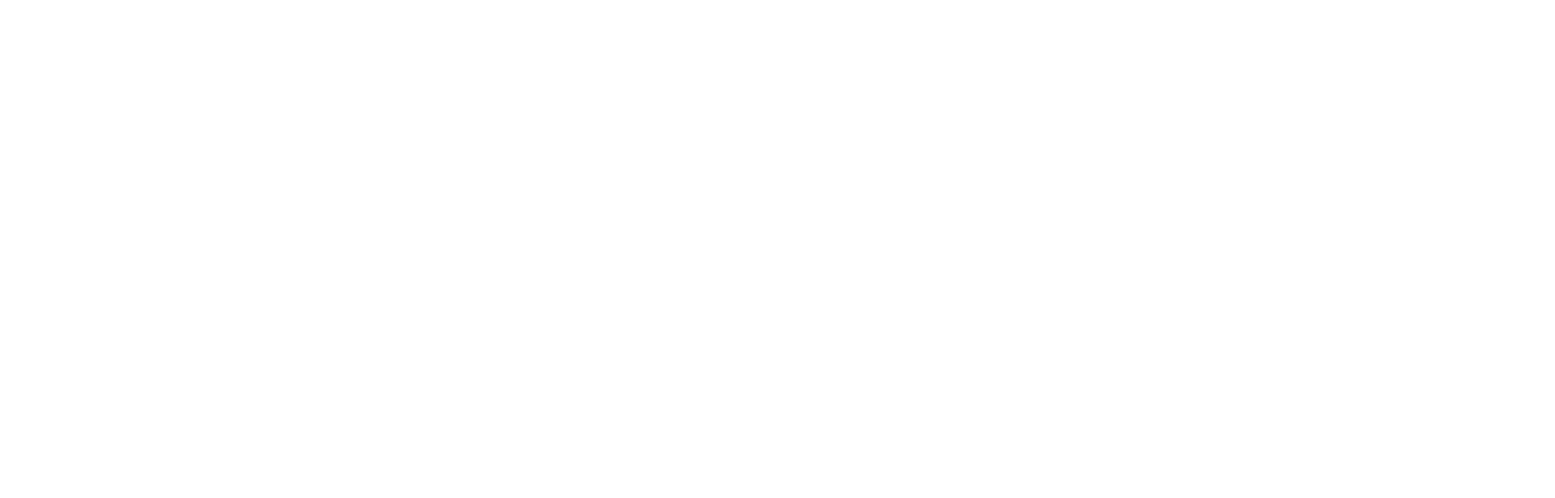
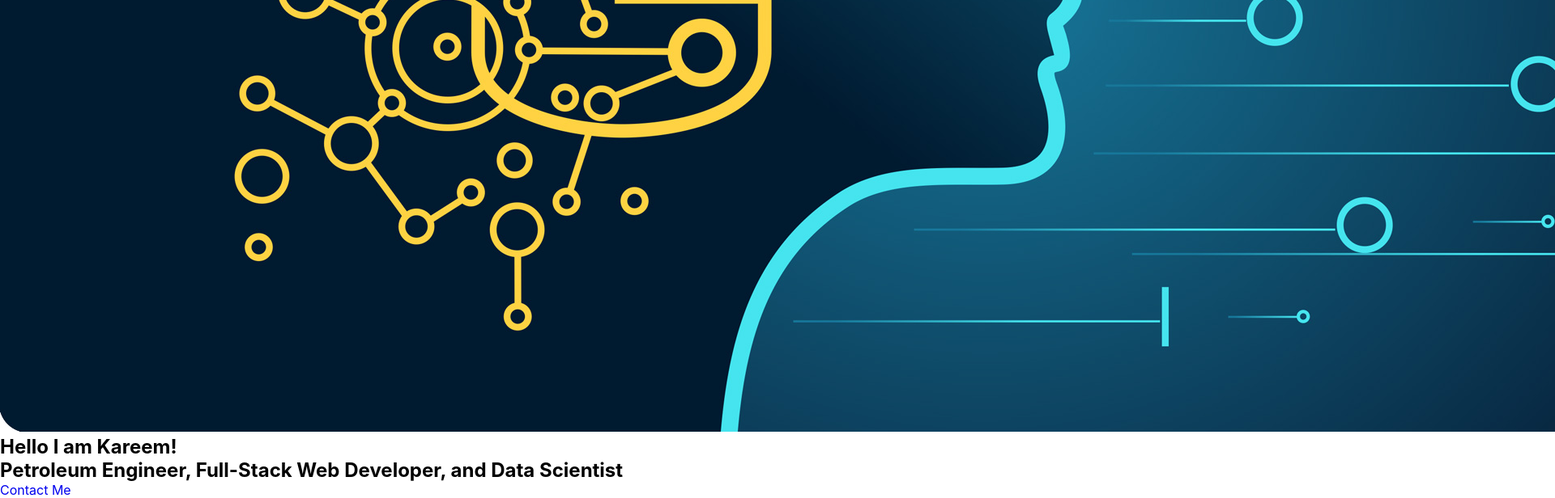
Before and after one commit to KareemD123/my-react-portfolio, a React (Create React App) app: page / in a window 1280 px wide. Shown: the part 797-1413 px from the top of the page at 81% size, 1920 px wide, since content can reach past the window. Before the commit the page ends 800 px from the top, so only its background shows below. Built offline with nearby package versions, Linux system fonts and the light colour scheme.

Commit message:
added some images

```diff
--- a/src/App.js
+++ b/src/App.js
@@ -21,8 +21,8 @@
           <div className="App">
           <Navbar />
 
-                {/* <Route exact path ="/" component = {Header} />
-                <Route exact path ="/" component = {About} />
+                <Route exact path ="/" component = {Header} />
+                {/*<Route exact path ="/" component = {About} />
                 <Route exact path ="/" component = {Skills} />
                 <Route exact path ="/" component = {Projects} />
                 <Route exact path ="/" component = {Contact} /> */}
--- a/src/Context/Context.js
+++ b/src/Context/Context.js
@@ -14,7 +14,7 @@
 
 
       state={
-        // sidebarOpen:false,
+        sidebarOpen:false,
         // closeLinks:false,
         links:Links,
         // headerShow:false,
@@ -25,12 +25,35 @@
         // backMode:false,
         // setClass:JSON.parse(localStorage.getItem("Mode"))
       }
+
+// open -close sidebar
+handleSidebar=()=>{
+  console.log('you pushed handleSidebar');
+  this.setState({
+    sidebarOpen:!this.state.sidebarOpen,
+  })
+}
+
+// close sidebar if is open
+handleClose=()=>{
+  console.log('you closed handleclose');
+  if(this.state.sidebarOpen===true){
+    this.setState({
+      sidebarOpen:false
+    })
+  }
+}
+
+
+
+
   render() {
     return(
       <ProductContext.Provider value={{
 
           ...this.state,
-
+          handleSidebar:this.handleSidebar,
+          handleClose: this.handleClose,
 
       }}>
         {this.props.children}
@@ -38,6 +61,10 @@
       </ProductContext.Provider>
     )
   }
+
+
+
+
 }
 
 const ProductConsumer = ProductContext.Consumer;
--- a/src/components/Header.js
+++ b/src/components/Header.js
@@ -1,9 +1,39 @@
 import React from 'react'
+import headerImg from '../images/pythonfordatascience.jpg';
+import {ProductConsumer} from '../Context/Context';
 
 export default function Header() {
   return (
-    <div>
-      Hello from header
-    </div>
+    <ProductConsumer>
+      {(value)=>{
+        return(
+          <section className="header">
+            <img src={headerImg} alt="header"/>
+            <div className="inside-container">
+              <div className="texts">
+                <h1>
+                  Hello I am Kareem!
+                </h1>
+                <h2>
+                  Petroleum Engineer, Full-Stack Web Developer, and Data Scientist
+                </h2>
+                <a href="mailto:draz@ualberta.ca">Contact Me</a>
+              </div>
+            </div>
+
+          {/* dark mode button */}
+          <div className="btnMode">
+            <div className="btnIcons">
+              <i className="fas fa-moon"></i>
+            </div>
+          </div>
+
+
+          {/* end of dark mode button */}
+
+          </section>
+        )
+      }}
+    </ProductConsumer>
   )
 }
--- a/src/components/Navbar.js
+++ b/src/components/Navbar.js
@@ -9,21 +9,25 @@
   return (
     <ProductConsumer>
       {(value) => {
+
+        const {handleSidebar, sidebarOpen, handleClose} = value;
+
+
         return (
-        <NavWrapper>
+        <NavWrapper show={sidebarOpen}>
           <div className="header-container">
             <nav>
               <div className="logoBtn">
-                <Link to='/'>
+                <Link to='/' onClick={handleClose}>
                 <img src={logo} alt='image'/>
                 </Link>
-                <div className='btn'>
+                <div className='btn' onClick={handleSidebar} >
                   <div className='bar'></div>
                   <div className='bar'></div>
                   <div className='bar'></div>
                 </div>
               </div>
-              <ul className='links'>
+              <ul className='links' onClick={handleClose}>
                 {value.links.map(links=>{
                   return(
                     <li key={links.id}>
@@ -96,7 +100,7 @@
   right:0;
   background:rgba(0,0,0,0.9);
   width:400px;
-  transform:translate(0%);
+  transform:${props=>props.show?"translate(%)":"translate(-100%)"};
 }
 
 .links li a {
@@ -156,7 +160,7 @@
     align-items:center;
     width:auto;
     background: transparent;
-    transform: translate(0%);
+    transform: ${props=>props.show?"translate(0%)":"translate(0%)"};
   }
 
   .links li a{
```
Also changed, not shown: src/images/pythonfordatascience.jpg (added), 1 other file (tests, documents, lock files or other folders).
